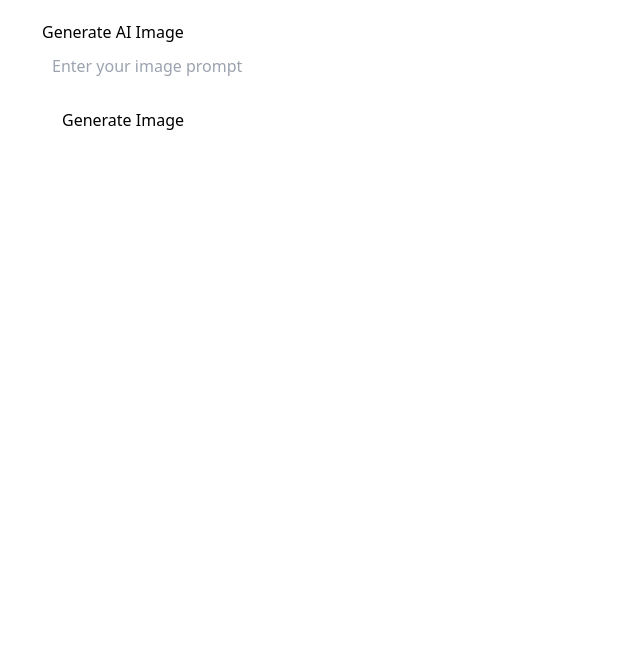
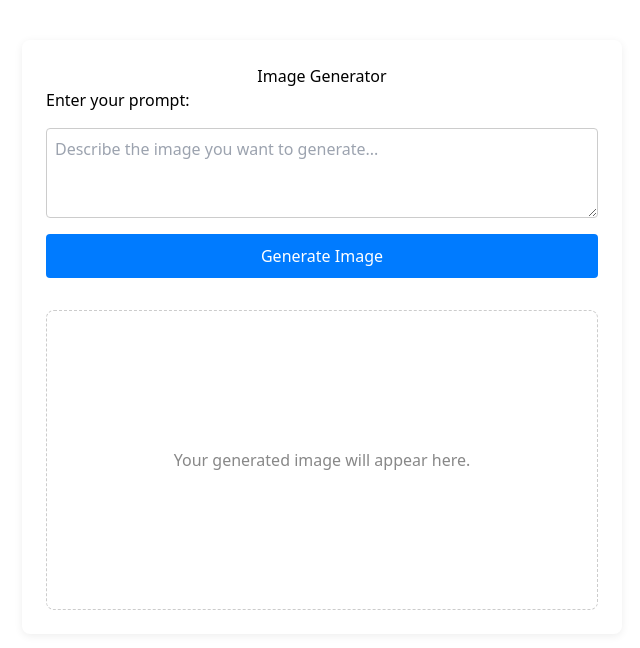
Before and after one commit to Ashwani-18/imageFrontend, a React (Create React App) app: page /result in a window 1280 px wide. Shown: the top 648 px of the page, without its empty margins (318-958 px from the left). Built offline with nearby package versions, Linux system fonts and the light colour scheme; the HTML template or start-up script is replaced by a standard one.

Commit message:
Initial commit

```diff
--- a/src/Pages/ResultPage.jsx
+++ b/src/Pages/ResultPage.jsx
@@ -1,99 +1,93 @@
-import React, { useState } from "react";
-import axios from "axios";
+import React, { useState } from 'react';
+import axios from 'axios'
 
-const ResultPage = () => {
-  const [prompt, setPrompt] = useState("");
+function ResultPage() {
+  const [prompt, setPrompt] = useState('');
   const [image, setImage] = useState(null);
   const [loading, setLoading] = useState(false);
+  const [error, setError] = useState('');
 
-  const handleSubmit = async (e) => {
+  const handleGenerate = async (e) => {
     e.preventDefault();
     setLoading(true);
-    setImage(null); // Clear previous image
+    setError('');
+    setImage(null);
 
     try {
-      const token = localStorage.getItem("token");
+      // You may need to adjust the API endpoint and authentication as per your backend
+      const userId = localStorage.getItem('userId'); // or however you store userId
+      const token = localStorage.getItem('token'); // if you use JWT auth
 
-      if (!token) {
-        alert("You must be logged in to generate images.");
-        setLoading(false);
-        return;
+      const response = await fetch('/api/image/generate-image', {
+        method: 'POST',
+        headers: {
+          'Content-Type': 'application/json',
+          ...(token ? { 'Authorization': `Bearer ${token}` } : {})
+        },
+        body: JSON.stringify({ prompt, userId }),
+      });
+
+      const data = await response.json();
+      if (data.success && data.image) {
+        setImage(data.image);
+      } else {
+        setError(data.message || 'Failed to generate image.');
       }
-
-      console.log("Sending token:", token); // ✅ Debugging line
-
-      const response = await axios.post(
-        "https://imagebackend-rk86.onrender.com/api/v1/image/generate-image",
-        { prompt },
-        {
-          headers: {
-            Authorization: `Bearer ${token}`, // ✅ Sending token
-          },
-        }
-      );
-
-      if (response.data.success) {
-        setImage(response.data.image);
-      } else {
-        alert(response.data.message || "Image generation failed.");
-      }
-    } catch (error) {
-      console.error("Error generating image:", error);
-
-      if (error.response?.status === 401) {
-        alert("Unauthorized: Please login again.");
-      } else {
-        alert("Something went wrong. Try again.");
-      }
+    } catch (err) {
+      setError('An error occurred while generating the image.');
     } finally {
       setLoading(false);
     }
   };
 
   return (
-    <div style={{ padding: "20px", maxWidth: "600px", margin: "auto" }}>
-      <h2>Generate AI Image</h2>
-      <form onSubmit={handleSubmit}>
-        <input
-          type="text"
+    <div style={{ maxWidth: 600, margin: '40px auto', padding: 24, background: '#fff', borderRadius: 8, boxShadow: '0 2px 8px #eee' }}>
+      <h2 style={{ textAlign: 'center' }}>Image Generator</h2>
+      <form onSubmit={handleGenerate} style={{ display: 'flex', flexDirection: 'column', gap: 16 }}>
+        <label htmlFor="prompt" style={{ fontWeight: 500 }}>Enter your prompt:</label>
+        <textarea
+          id="prompt"
           value={prompt}
-          onChange={(e) => setPrompt(e.target.value)}
-          placeholder="Enter your image prompt"
+          onChange={e => setPrompt(e.target.value)}
+          rows={3}
+          style={{ padding: 8, fontSize: 16, borderRadius: 4, border: '1px solid #ccc' }}
+          placeholder="Describe the image you want to generate..."
           required
-          style={{
-            width: "100%",
-            padding: "10px",
-            marginBottom: "10px",
-            fontSize: "16px",
-          }}
         />
         <button
           type="submit"
-          disabled={loading}
+          disabled={loading || !prompt.trim()}
           style={{
-            padding: "10px 20px",
-            fontSize: "16px",
-            cursor: loading ? "not-allowed" : "pointer",
+            padding: '10px 0',
+            background: '#007bff',
+            color: '#fff',
+            border: 'none',
+            borderRadius: 4,
+            fontSize: 16,
+            cursor: loading ? 'not-allowed' : 'pointer'
           }}
         >
-          {loading ? "Generating..." : "Generate Image"}
+          {loading ? 'Generating...' : 'Generate Image'}
         </button>
       </form>
-
-      {image && (
-        <div style={{ marginTop: "20px" }}>
-          <h3>Result:</h3>
+      <div style={{ marginTop: 32, minHeight: 300, display: 'flex', alignItems: 'center', justifyContent: 'center', border: '1px dashed #ccc', borderRadius: 8 }}>
+        {loading && <span>Generating image, please wait...</span>}
+        {!loading && image && (
           <img
             src={image}
             alt="Generated"
-            width="512"
-            height="512"
-            style={{ borderRadius: "8px", boxShadow: "0 0 10px rgba(0,0,0,0.2)" }}
+            style={{ maxWidth: '100%', maxHeight: 400, borderRadius: 8 }}
           />
-        </div>
-      )}
+        )}
+        {!loading && !image && !error && (
+          <span style={{ color: '#888' }}>Your generated image will appear here.</span>
+        )}
+        {!loading && error && (
+          <span style={{ color: 'red' }}>{error}</span>
+        )}
+      </div>
     </div>
   );
-};
+}
 
 export default ResultPage;
```
